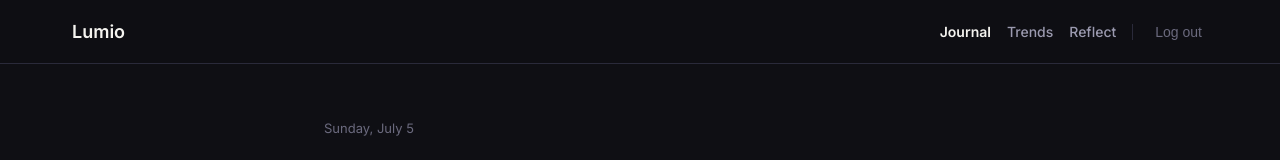
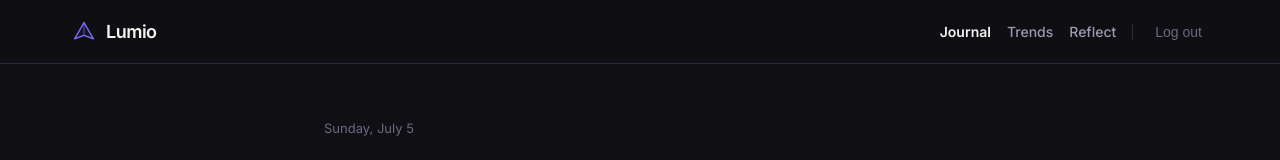
Before and after one commit to speechless29/lumio, a Next.js app: page /journal in a window 1280 px wide. Shown: the top 160 px of the page. Built offline with nearby package versions, Linux system fonts and the light colour scheme; no server answers; sample sign-in values are in the browser's storage.

Commit message:
feat: logo in navbar, landing page, and favicon

```diff
--- a/app/journal/page.js
+++ b/app/journal/page.js
@@ -2,7 +2,6 @@
 
 import { useState, useEffect } from "react";
 import { useRouter } from "next/navigation";
-import Link from "next/link";
 import Navbar from "../../components/Navbar";
 
 export default function JournalPage() {
@@ -13,6 +12,7 @@ export default function JournalPage() {
   const [savedEntry, setSavedEntry] = useState(null);
   const [error, setError] = useState("");
   const [hovered, setHovered] = useState({});
+  const [showCheckin, setShowCheckin] = useState(false);
   const router = useRouter();
   const setHover = (name, value) =>
     setHovered((prev) => ({ ...prev, [name]: value }));
@@ -33,7 +33,18 @@ export default function JournalPage() {
         });
         const json = await res.json();
         if (mounted) {
-          setEntries(json?.data?.entries ?? []);
+          const loadedEntries = json?.data?.entries ?? [];
+          setEntries(loadedEntries);
+
+          if (loadedEntries.length > 0) {
+            const lastEntry = loadedEntries[0];
+            const lastEntryDate = new Date(lastEntry.created_at);
+            const now = new Date();
+            const hoursSince = (now - lastEntryDate) / (1000 * 60 * 60);
+            if (hoursSince >= 24) {
+              setShowCheckin(Math.floor(hoursSince / 24));
+            }
+          }
         }
       } catch (err) {
         console.error("Failed to load entries", err);
@@ -76,7 +87,6 @@ export default function JournalPage() {
       }
     }, 2000);
 
-    // safety: clear after timeout as well
     setTimeout(() => clearInterval(interval), maxAttempts * 2000 + 2000);
   };
 
@@ -111,7 +121,7 @@ export default function JournalPage() {
         setEntries((prev) => [entry, ...prev]);
         setContent("");
         setError("");
-        // start polling for AI processing
+        setShowCheckin(false);
         pollForAI(entry.id);
       } else {
         setError(json.error?.message || "Failed to save entry.");
@@ -133,20 +143,54 @@ export default function JournalPage() {
     <div style={{ backgroundColor: "#0F0F14", minHeight: "100vh" }}>
       <Navbar activePage="journal" />
 
-      {/* Main */}
       <main style={{ paddingTop: 80 }}>
-        <div
-          style={{
-            maxWidth: 680,
-            margin: "0 auto",
-            padding: "40px 24px",
-          }}
-        >
+        <div style={{ maxWidth: 680, margin: "0 auto", padding: "40px 24px" }}>
           <div style={{ marginBottom: 16, fontSize: 13, color: "#6B6A7E" }}>
             {today}
           </div>
 
+          {showCheckin ? (
+            <div
+              style={{
+                backgroundColor: "#1A1A24",
+                border: "1px solid #2A2A3A",
+                borderRadius: 10,
+                padding: "14px 16px",
+                marginBottom: 16,
+                display: "flex",
+                alignItems: "center",
+                justifyContent: "space-between",
+              }}
+            >
+              <div style={{ display: "flex", alignItems: "center", gap: 10 }}>
+                <span style={{ fontSize: 16, color: "#7C6EF5" }}>✦</span>
                 <div>
+                  <div style={{ fontSize: 13, color: "#F5F4F0" }}>
+                    You haven't written in{" "}
+                    {showCheckin === 1 ? "a day" : `${showCheckin} days`}.
+                  </div>
+                  <div style={{ fontSize: 12, color: "#9B9AAF", marginTop: 2 }}>
+                    Start below when you're ready.
+                  </div>
+                </div>
+              </div>
+              <button
+                onClick={() => setShowCheckin(false)}
+                style={{
+                  background: "none",
+                  border: "none",
+                  color: "#6B6A7E",
+                  fontSize: 20,
+                  cursor: "pointer",
+                  lineHeight: 1,
+                  padding: "0 4px",
+                }}
+              >
+                ×
+              </button>
+            </div>
+          ) : null}
+
           <textarea
             placeholder="What's on your mind today?"
             value={content}
@@ -164,7 +208,6 @@ export default function JournalPage() {
               fontFamily: "var(--font-lora), 'Be Vietnam Pro', sans-serif",
             }}
           />
-          </div>
 
           <div
             style={{
@@ -177,7 +220,6 @@ export default function JournalPage() {
             <div style={{ color: "#6B6A7E", fontSize: 12 }}>
               {content.length}/10000
             </div>
-
             <button
               onClick={handleSave}
               disabled={content.trim().length < 10 || loading}
@@ -214,7 +256,6 @@ export default function JournalPage() {
             </div>
           ) : null}
 
-          {/* AI Acknowledgment Card */}
           {savedEntry ? (
             <div
               style={{
@@ -243,13 +284,11 @@ export default function JournalPage() {
                       {savedEntry.mood_label} · {savedEntry.mood_intensity}
                     </div>
                   ) : null}
-
                   <div
                     style={{ color: "#9B9AAF", fontSize: 14, lineHeight: 1.7 }}
                   >
                     {savedEntry.ai_acknowledgment}
                   </div>
-
                   <button
                     onClick={() => router.push(`/chat/${savedEntry.id}`)}
                     style={{
@@ -278,7 +317,6 @@ export default function JournalPage() {
             </div>
           ) : null}
 
-          {/* Divider */}
           <div
             style={{
               marginTop: 48,
@@ -302,7 +340,6 @@ export default function JournalPage() {
             <div style={{ flex: 1, height: 1, backgroundColor: "#2A2A3A" }} />
           </div>
 
-          {/* Entries list */}
           {entriesLoading ? (
             <div style={{ color: "#9B9AAF" }}>Loading entries...</div>
           ) : (
@@ -317,9 +354,7 @@ export default function JournalPage() {
                   <div
                     key={entry.id}
                     onClick={() => {
-                      if (isProcessed) {
-                        router.push(`/chat/${entry.id}`);
-                      }
+                      if (isProcessed) router.push(`/chat/${entry.id}`);
                     }}
                     onMouseEnter={() => setHover(`entry-${entry.id}`, true)}
                     onMouseLeave={() => setHover(`entry-${entry.id}`, false)}
--- a/app/page.js
+++ b/app/page.js
@@ -36,9 +36,49 @@ export default function Home() {
             justifyContent: "space-between",
           }}
         >
-          <span style={{ color: "#F5F4F0", fontWeight: 600, fontSize: "18px" }}>
-            Lumio
-          </span>
+          <div style={{ display: "flex", alignItems: "center", gap: 10 }}>
+            <svg width="22" height="22" viewBox="0 0 28 28" fill="none">
+              <path
+                d="M14 3 L25 22 L14 18 L3 22 Z"
+                stroke="#7C6EF5"
+                strokeWidth="1.6"
+                strokeLinejoin="round"
+                fill="rgba(124,110,245,0.08)"
+              />
+              <path
+                d="M14 3 L14 18"
+                stroke="#7C6EF5"
+                strokeWidth="1.6"
+                strokeLinecap="round"
+                opacity="0.5"
+              />
+              <path
+                d="M14 18 L25 22"
+                stroke="#7C6EF5"
+                strokeWidth="1"
+                strokeLinecap="round"
+                opacity="0.3"
+              />
+              <path
+                d="M14 18 L3 22"
+                stroke="#7C6EF5"
+                strokeWidth="1"
+                strokeLinecap="round"
+                opacity="0.3"
+              />
+            </svg>
+            <span
+              style={{
+                color: "#F5F4F0",
+                fontWeight: 600,
+                fontSize: "18px",
+                fontFamily: "Inter, sans-serif",
+                letterSpacing: "-0.5px",
+              }}
+            >
+              Lumio
+            </span>
+          </div>
           <div style={{ display: "flex", alignItems: "center", gap: "16px" }}>
             <Link
               href="/login"
--- /dev/null
+++ b/components/Logo.js
@@ -0,0 +1,50 @@
+// components/Logo.js
+export default function Logo({ size = 28, showText = true, darkText = false }) {
+  return (
+    <div style={{ display: "flex", alignItems: "center", gap: 10 }}>
+      <svg width={size} height={size} viewBox="0 0 28 28" fill="none">
+        <path
+          d="M14 3 L25 22 L14 18 L3 22 Z"
+          stroke="#7C6EF5"
+          strokeWidth="1.6"
+          strokeLinejoin="round"
+          fill="rgba(124,110,245,0.08)"
+        />
+        <path
+          d="M14 3 L14 18"
+          stroke="#7C6EF5"
+          strokeWidth="1.6"
+          strokeLinecap="round"
+          opacity="0.5"
+        />
+        <path
+          d="M14 18 L25 22"
+          stroke="#7C6EF5"
+          strokeWidth="1"
+          strokeLinecap="round"
+          opacity="0.3"
+        />
+        <path
+          d="M14 18 L3 22"
+          stroke="#7C6EF5"
+          strokeWidth="1"
+          strokeLinecap="round"
+          opacity="0.3"
+        />
+      </svg>
+      {showText && (
+        <span
+          style={{
+            color: darkText ? "#0F0F14" : "#F5F4F0",
+            fontSize: 19,
+            fontWeight: 600,
+            fontFamily: "Inter, sans-serif",
+            letterSpacing: "-0.5px",
+          }}
+        >
+          Lumio
+        </span>
+      )}
+    </div>
+  );
+}
--- a/components/Navbar.js
+++ b/components/Navbar.js
@@ -3,6 +3,54 @@
 import { useState } from "react";
 import { useRouter } from "next/navigation";
 import Link from "next/link";
+
+function LumioLogo() {
+  return (
+    <div style={{ display: "flex", alignItems: "center", gap: 10 }}>
+      <svg width="24" height="24" viewBox="0 0 28 28" fill="none">
+        <path
+          d="M14 3 L25 22 L14 18 L3 22 Z"
+          stroke="#7C6EF5"
+          strokeWidth="1.6"
+          strokeLinejoin="round"
+          fill="rgba(124,110,245,0.08)"
+        />
+        <path
+          d="M14 3 L14 18"
+          stroke="#7C6EF5"
+          strokeWidth="1.6"
+          strokeLinecap="round"
+          opacity="0.5"
+        />
+        <path
+          d="M14 18 L25 22"
+          stroke="#7C6EF5"
+          strokeWidth="1"
+          strokeLinecap="round"
+          opacity="0.3"
+        />
+        <path
+          d="M14 18 L3 22"
+          stroke="#7C6EF5"
+          strokeWidth="1"
+          strokeLinecap="round"
+          opacity="0.3"
+        />
+      </svg>
+      <span
+        style={{
+          color: "#F5F4F0",
+          fontSize: 18,
+          fontWeight: 600,
+          fontFamily: "Inter, sans-serif",
+          letterSpacing: "-0.5px",
+        }}
+      >
+        Lumio
+      </span>
+    </div>
+  );
+}
 
 export default function Navbar({ activePage }) {
   const [hovered, setHovered] = useState({});
@@ -50,19 +98,8 @@ export default function Navbar({ activePage }) {
           justifyContent: "space-between",
         }}
       >
-        <Link
-          href="/"
-          onMouseEnter={() => setHover("home", true)}
-          onMouseLeave={() => setHover("home", false)}
-          style={{
-            color: hovered.home ? "#DAD6FF" : "#F5F4F0",
-            fontWeight: 600,
-            fontSize: 18,
-            textDecoration: "none",
-            transition: "color 0.2s",
-          }}
-        >
-          Lumio
+        <Link href="/" style={{ textDecoration: "none" }}>
+          <LumioLogo />
         </Link>
 
         <div style={{ display: "flex", alignItems: "center", gap: 16 }}>
```
Also changed, not shown: app/layout.js (+3 -0 lines). Lines whose indentation alone changed are shown as unchanged.
